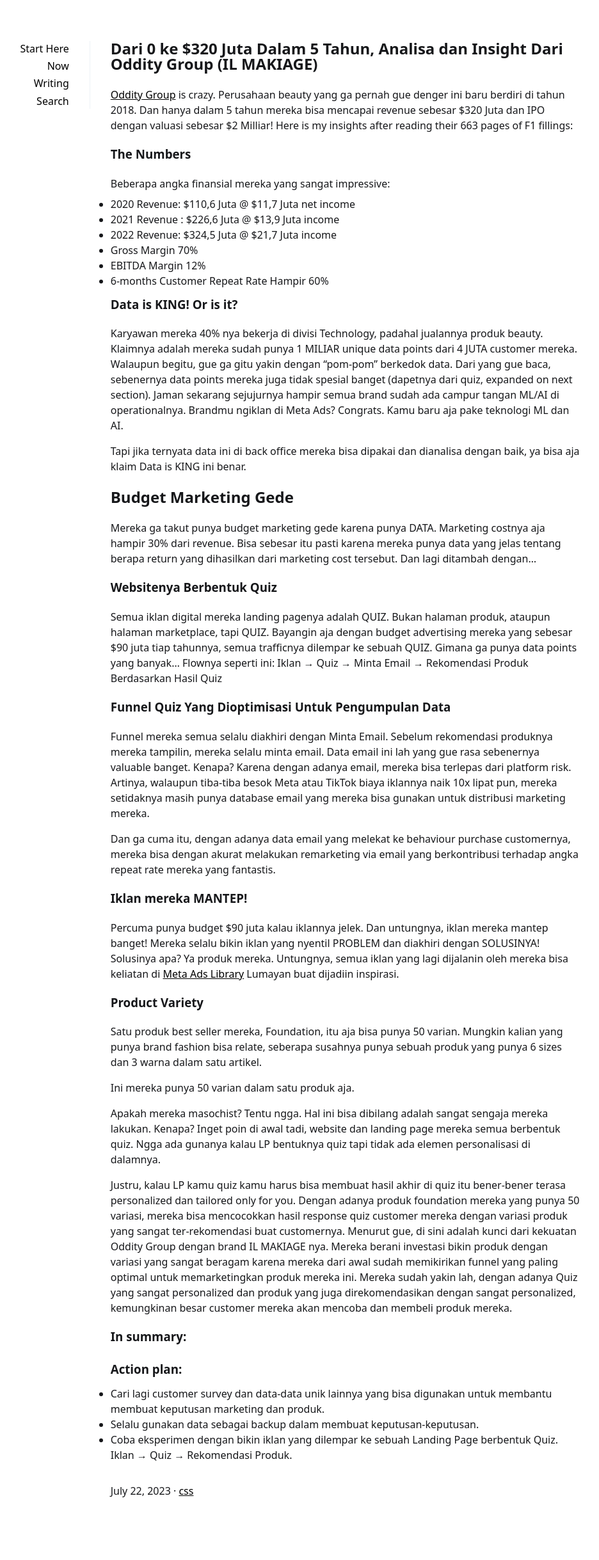
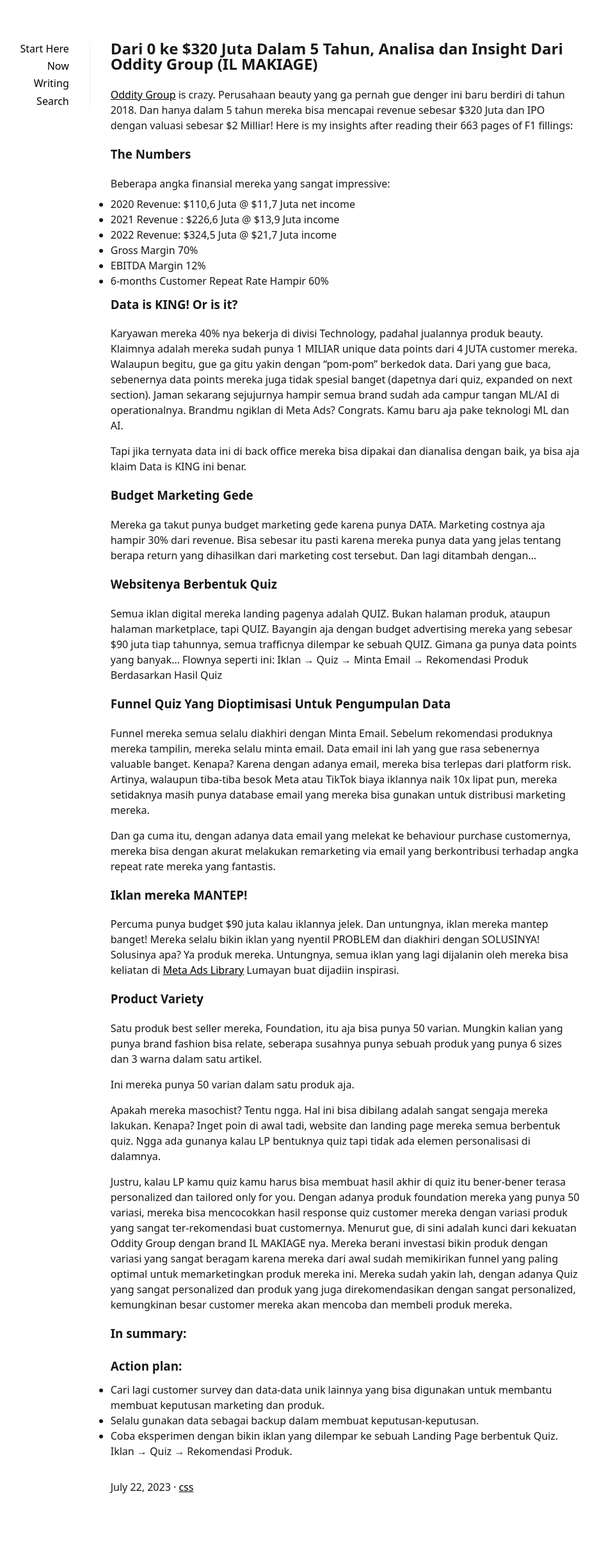
Before and after one commit to chickenchop/jekyll, a Jekyll site: the page built from _posts/2023-07-22-Oddity-Group-Analysis.md, in a window 1280 px wide. Shown: the whole page at 64% size, without its empty margins (180-1116 px from the left). Built offline with Jekyll 4.4.1, drawn with Linux system fonts in a browser that asks for light colours.

```diff
--- a/_posts/2023-07-22-Oddity-Group-Analysis.md
+++ b/_posts/2023-07-22-Oddity-Group-Analysis.md
@@ -21,7 +21,7 @@ Karyawan mereka 40% nya bekerja di divisi Technology, padahal jualannya produk b
 
 Tapi jika ternyata data ini di back office mereka bisa dipakai dan dianalisa dengan baik, ya bisa aja klaim Data is KING ini benar.
 
-## Budget Marketing Gede
+### Budget Marketing Gede
 Mereka ga takut punya budget marketing gede karena punya DATA. Marketing costnya aja hampir 30% dari revenue. Bisa sebesar itu pasti karena mereka punya data yang jelas tentang berapa return yang dihasilkan dari marketing cost tersebut. Dan lagi ditambah dengan...
 
 ### Websitenya Berbentuk Quiz
@@ -48,6 +48,8 @@ Justru, kalau LP kamu quiz kamu harus bisa membuat hasil akhir di quiz itu bener
 
 ### In summary:
 
+
+
 ### Action plan:
    - Cari lagi customer survey dan data-data unik lainnya yang bisa digunakan untuk membantu membuat keputusan marketing dan produk.
    - Selalu gunakan data sebagai backup dalam membuat keputusan-keputusan.
```
